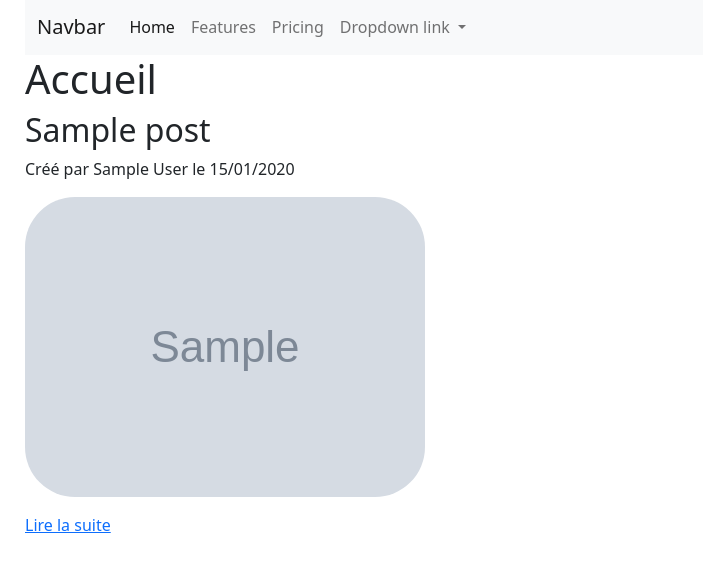
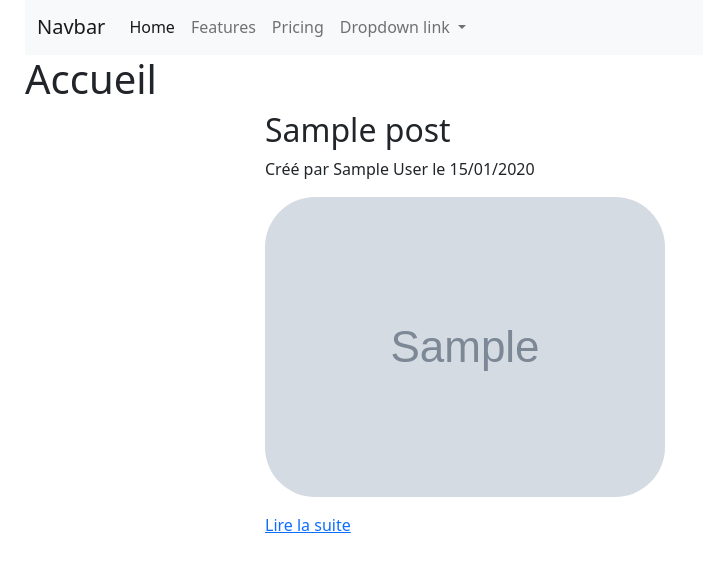
Before and after one commit to kunmanu/symfony-test, a Symfony app: template templates/home/index.html.twig in a window 1280 px wide. Shown: the part 26-598 px from the top of the page, without its empty margins (0-703 px from the left). Run offline with Twig, Linux system fonts and the light colour scheme; the template is opened without the code that fills it: most values are stand-ins (such as "Sample title", 1, 10 or a date in 2020); grey boxes marked "Sample" are stand-in pictures; some libraries are stand-ins or nearby versions.

Commit message:
811 0842

```diff
--- a/public/css/home.css
+++ b/public/css/home.css
@@ -1,5 +1,14 @@
 body{
     margin: 25px ;
+}
+main{
+    display: flex;
+    flex-direction: column ;
+    justify-content: center;
+    align-items: center;
+}
+.post-content-text{
+    width: 750px;
 }
 
 
@@ -7,6 +16,7 @@ body{
     margin-top: 10px;
 }
 
-.post-img{
+.post-content-img{
     border-radius: 50px;
+    height: 100%;
 }
--- a/templates/home/index.html.twig
+++ b/templates/home/index.html.twig
@@ -17,18 +17,21 @@
 
     <h1>Accueil</h1>
 
-
+    <main>
     {% for post in posts %}
         <div class="post">
+
         <h2 class="post-title">{{ post.title }}</h2>
+
         <p class="post-author">Créé par {{ post.author }} le {{ post.createdAt|date("d/m/Y") }}</p>
-        <img class="post-img" src="{{ post.image }}" alt="{{ post.title }}">
-        <p class="post-content" >{{ post.content|slice(150) }}</p>
+         <div class="post-content">
+            <img class="post-content-img" src="{{ post.image }}" alt="{{ post.title }}">
+            <p class="post-content-text" >{{ post.content|slice(150) }}</p>
+         </div>
         <a class="post-more" href="#">Lire la suite</a>
         </div>
-
-
     {% endfor %}
+    </main>
 
 
 {% endblock %}
```
